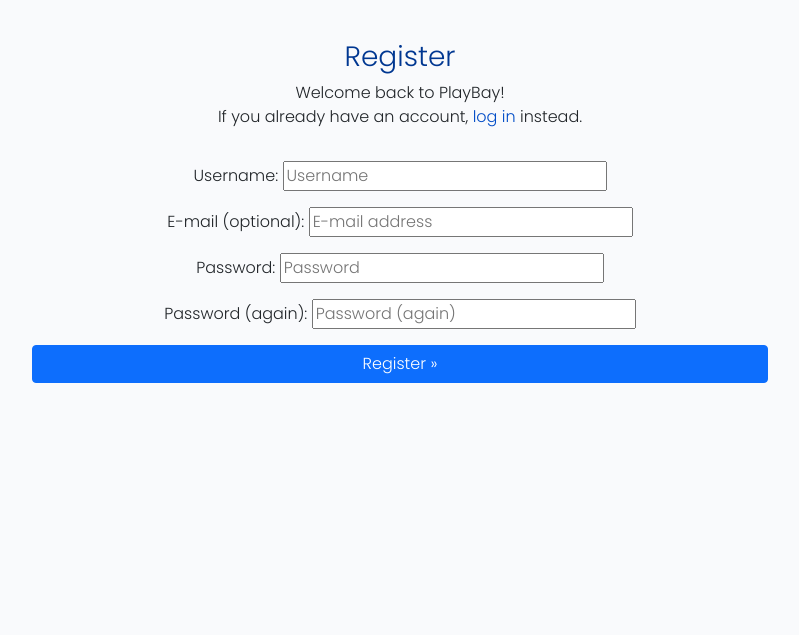
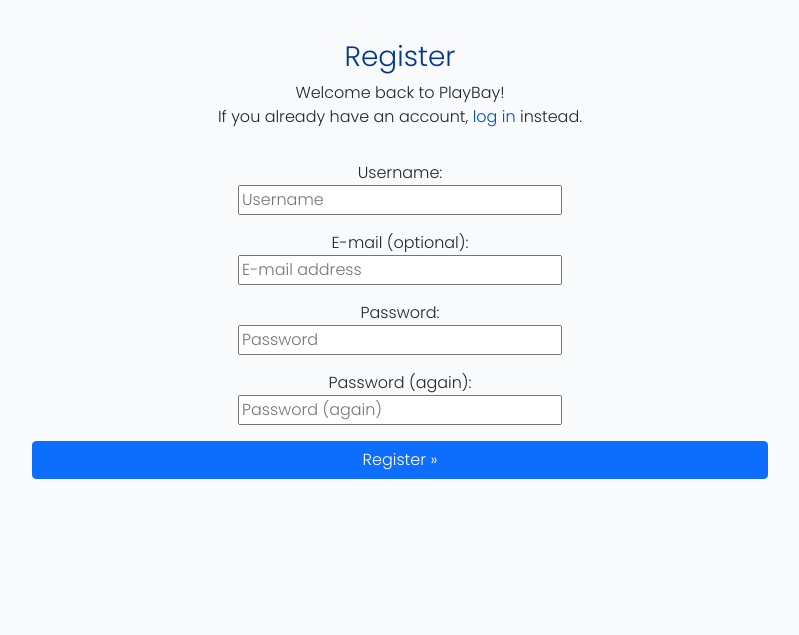
Before and after one commit to JFrdrkssn/playbay, a Django app: page /accounts/signup/ in a window 1280 px wide. Shown: the part 84-719 px from the top of the page, without its empty margins (240-1039 px from the left). Run offline with Django 3.2, Linux system fonts and the light colour scheme.

Commit message:
Add display: block to labels for better layout

```diff
--- a/static/css/style.css
+++ b/static/css/style.css
@@ -9,6 +9,10 @@ body {
 
 .text-blue {
     color: rgb(0, 55, 145);
+}
+
+label {
+    display: block;
 }
 
 .box-shadow {
```
